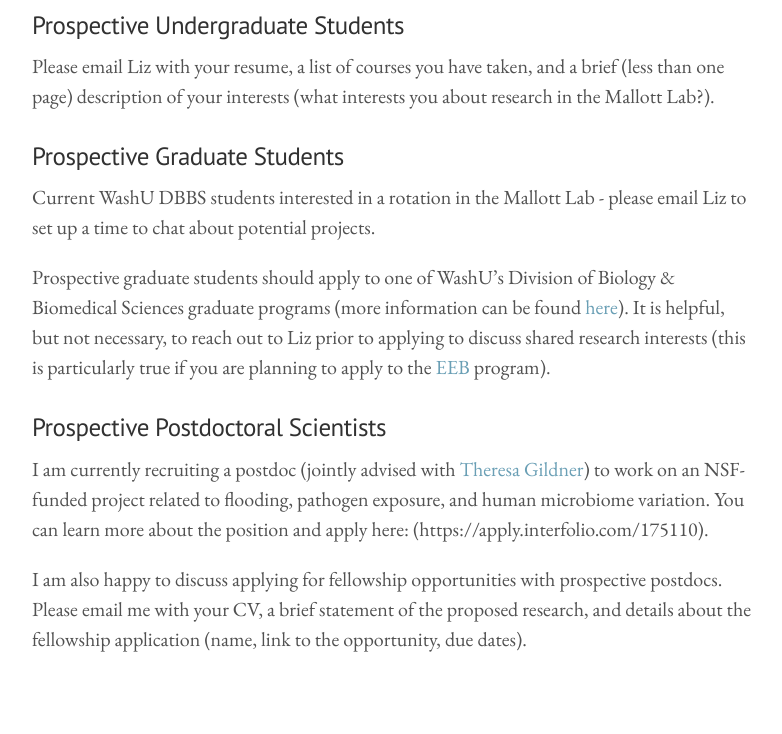
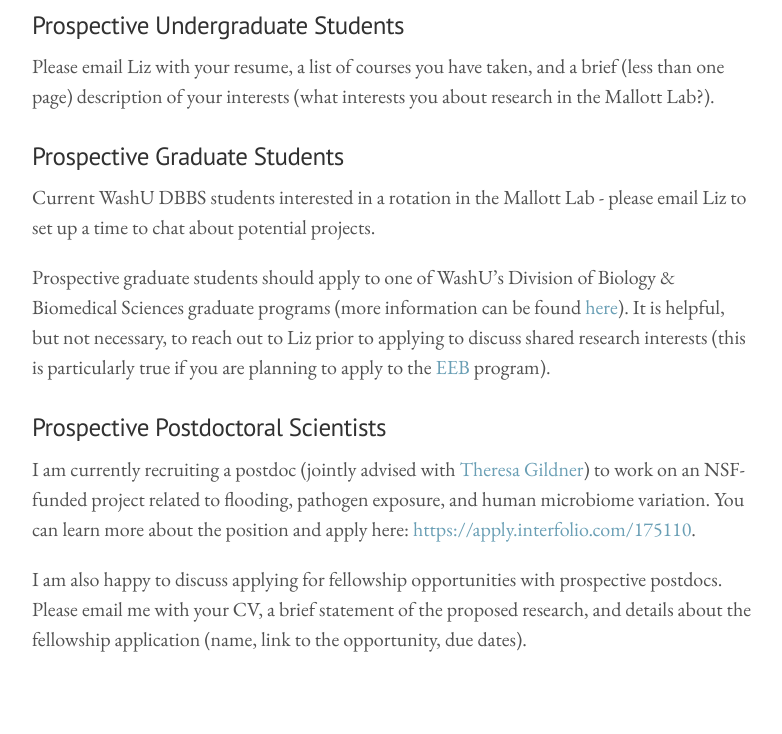
Before and after one commit to Mallott-Lab/Mallott-Lab.github.io, a Jekyll site: the page built from joining.md, in a window 1280 px wide. Shown: the part 530-1264 px from the top of the page, without its empty margins (248-1030 px from the left). Built offline with Jekyll 4.4.1, drawn with Linux system fonts in a browser that asks for light colours; part of the change alters nothing that is shown.

```diff
--- a/joining.md
+++ b/joining.md
@@ -18,6 +18,6 @@ Prospective graduate students should apply to one of WashU's Division of Biology
 
 ### Prospective Postdoctoral Scientists
 
-I am currently recruiting a postdoc (jointly advised with [Theresa Gildner](https://www.reachresearch.org)) to work on an NSF-funded project related to flooding, pathogen exposure, and human microbiome variation. You can learn more about the position and apply here: (https://apply.interfolio.com/175110).
+I am currently recruiting a postdoc (jointly advised with [Theresa Gildner](https://www.reachresearch.org)) to work on an NSF-funded project related to flooding, pathogen exposure, and human microbiome variation. You can learn more about the position and apply here: [https://apply.interfolio.com/175110](https://apply.interfolio.com/175110).
 
 I am also happy to discuss applying for fellowship opportunities with prospective postdocs. Please email me with your CV, a brief statement of the proposed research, and details about the fellowship application (name, link to the opportunity, due dates).
```
